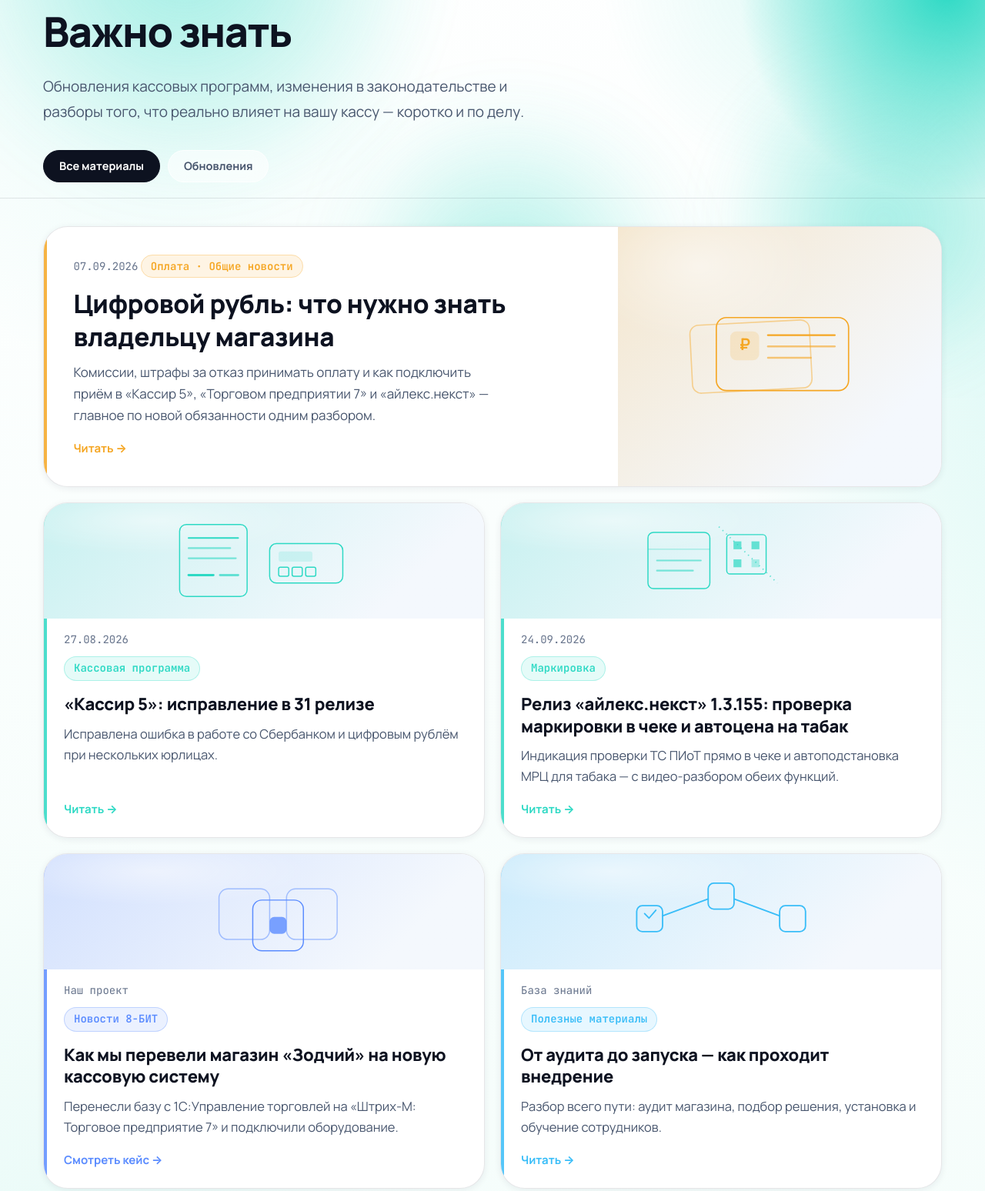
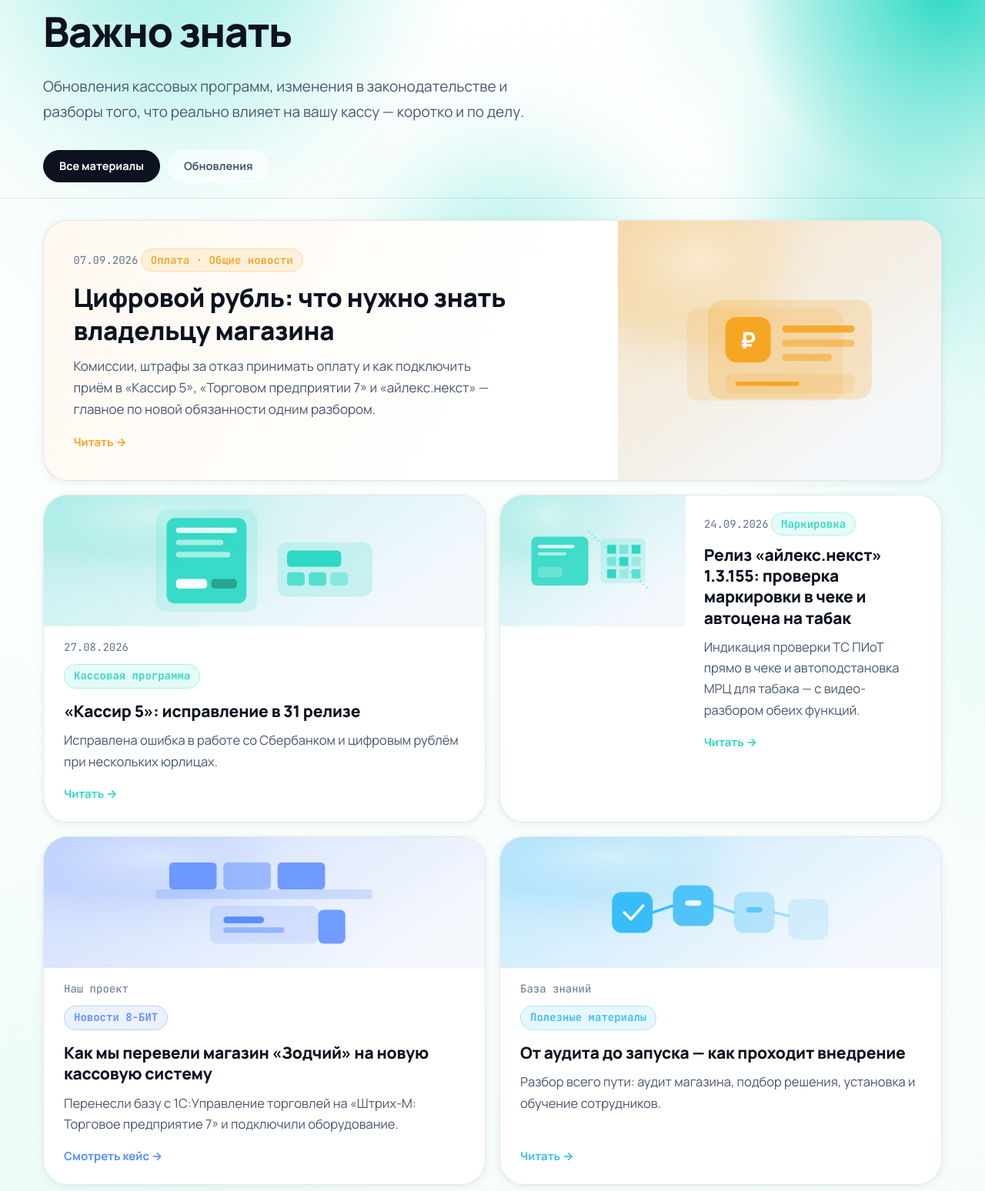
Before and after one commit to moshinanoga/8bit-site, a plain HTML site: page news.html in a window 1280 px wide. Shown: the part 283-1831 px from the top of the page at 77% size. Drawn offline with nearby package versions, Linux system fonts and the light colour scheme; a web font is replaced by a local one.

Commit message:
News: richer layered gradient-fill illustrations, lighter graphite-teal video previews with glow, varied medium-card composition, denser spacing, source caption moved out of page flow

```diff
--- a/news.html
+++ b/news.html
@@ -116,32 +116,35 @@
         <b>Читать →</b>
       </div>
       <div class="news-cover" aria-hidden="true">
-        <svg viewBox="0 0 400 160" fill="none">
-          <rect x="60" y="26" width="190" height="108" rx="14" stroke="currentColor" stroke-width="2" opacity=".45" transform="rotate(-3 155 80)"/>
-          <rect x="100" y="18" width="210" height="116" rx="16" stroke="currentColor" stroke-width="2"/>
-          <rect x="122" y="40" width="46" height="46" rx="10" fill="currentColor" opacity=".16"/>
-          <text x="145" y="70" font-size="26" font-weight="700" fill="currentColor" text-anchor="middle">₽</text>
-          <line x1="182" y1="46" x2="288" y2="46" stroke="currentColor" stroke-width="3" stroke-linecap="round"/>
-          <line x1="182" y1="64" x2="288" y2="64" stroke="currentColor" stroke-width="3" stroke-linecap="round" opacity=".6"/>
-          <line x1="182" y1="82" x2="250" y2="82" stroke="currentColor" stroke-width="3" stroke-linecap="round" opacity=".6"/>
+        <svg viewBox="0 0 400 170" fill="none">
+          <rect x="70" y="26" width="220" height="130" rx="18" fill="#f5a623" opacity=".14"/>
+          <rect x="100" y="14" width="230" height="140" rx="20" fill="#f5a623" opacity=".22"/>
+          <rect x="124" y="38" width="64" height="64" rx="16" fill="#f5a623"/>
+          <text x="156" y="82" font-size="32" font-weight="800" fill="#fff" text-anchor="middle">₽</text>
+          <rect x="204" y="50" width="102" height="10" rx="5" fill="#f5a623" opacity=".9"/>
+          <rect x="204" y="70" width="102" height="10" rx="5" fill="#f5a623" opacity=".55"/>
+          <rect x="204" y="90" width="70" height="10" rx="5" fill="#f5a623" opacity=".55"/>
+          <rect x="124" y="118" width="182" height="28" rx="9" fill="#f5a623" opacity=".16"/>
+          <rect x="138" y="129" width="90" height="6" rx="3" fill="#f5a623"/>
         </svg>
       </div>
     </a>
 
     <a class="news-card size-medium news-cat-update" href="news-kassir5-31-relise.html" data-cat="update">
       <div class="news-cover" aria-hidden="true">
-        <svg viewBox="0 0 400 160" fill="none">
-          <rect x="50" y="16" width="120" height="128" rx="12" stroke="currentColor" stroke-width="2"/>
-          <line x1="66" y1="40" x2="154" y2="40" stroke="currentColor" stroke-width="3" stroke-linecap="round"/>
-          <line x1="66" y1="58" x2="140" y2="58" stroke="currentColor" stroke-width="3" stroke-linecap="round" opacity=".6"/>
-          <line x1="66" y1="76" x2="150" y2="76" stroke="currentColor" stroke-width="3" stroke-linecap="round" opacity=".6"/>
-          <line x1="66" y1="106" x2="110" y2="106" stroke="currentColor" stroke-width="4" stroke-linecap="round"/>
-          <line x1="122" y1="106" x2="154" y2="106" stroke="currentColor" stroke-width="4" stroke-linecap="round" opacity=".7"/>
-          <rect x="210" y="50" width="130" height="70" rx="12" stroke="currentColor" stroke-width="2"/>
-          <rect x="226" y="64" width="60" height="18" rx="4" fill="currentColor" opacity=".16"/>
-          <rect x="226" y="92" width="18" height="16" rx="3" stroke="currentColor" stroke-width="2"/>
-          <rect x="250" y="92" width="18" height="16" rx="3" stroke="currentColor" stroke-width="2"/>
-          <rect x="274" y="92" width="18" height="16" rx="3" stroke="currentColor" stroke-width="2"/>
+        <svg viewBox="0 0 400 170" fill="none">
+          <rect x="40" y="10" width="150" height="150" rx="16" fill="#2dd9c4" opacity=".14"/>
+          <rect x="56" y="22" width="118" height="126" rx="12" fill="#2dd9c4" opacity=".92"/>
+          <rect x="70" y="36" width="90" height="8" rx="4" fill="#fff" opacity=".85"/>
+          <rect x="70" y="54" width="70" height="8" rx="4" fill="#fff" opacity=".55"/>
+          <rect x="70" y="72" width="80" height="8" rx="4" fill="#fff" opacity=".55"/>
+          <rect x="70" y="112" width="46" height="14" rx="5" fill="#fff" opacity=".95"/>
+          <rect x="122" y="112" width="38" height="14" rx="5" fill="#04241d" opacity=".3"/>
+          <rect x="220" y="58" width="140" height="80" rx="14" fill="#2dd9c4" opacity=".18"/>
+          <rect x="234" y="70" width="80" height="24" rx="6" fill="#2dd9c4"/>
+          <rect x="234" y="102" width="26" height="20" rx="5" fill="#2dd9c4" opacity=".75"/>
+          <rect x="266" y="102" width="26" height="20" rx="5" fill="#2dd9c4" opacity=".75"/>
+          <rect x="298" y="102" width="26" height="20" rx="5" fill="#2dd9c4" opacity=".4"/>
         </svg>
       </div>
       <time>27.08.2026</time>
@@ -150,34 +153,45 @@
       <p>Исправлена ошибка в работе со Сбербанком и цифровым рублём при нескольких юрлицах.</p>
       <b>Читать →</b>
     </a>
-    <a class="news-card size-medium news-cat-update" href="news-ileks-next-1-3-155.html" data-cat="update">
+    <a class="news-card size-medium compose-side news-cat-update" href="news-ileks-next-1-3-155.html" data-cat="update">
       <div class="news-cover" aria-hidden="true">
-        <svg viewBox="0 0 400 160" fill="none">
-          <rect x="70" y="30" width="110" height="100" rx="10" stroke="currentColor" stroke-width="2"/>
-          <line x1="70" y1="60" x2="180" y2="60" stroke="currentColor" stroke-width="2" opacity=".4"/>
-          <line x1="86" y1="80" x2="164" y2="80" stroke="currentColor" stroke-width="3" stroke-linecap="round" opacity=".6"/>
-          <line x1="86" y1="98" x2="150" y2="98" stroke="currentColor" stroke-width="3" stroke-linecap="round" opacity=".6"/>
-          <rect x="210" y="34" width="70" height="70" rx="6" stroke="currentColor" stroke-width="2"/>
-          <rect x="222" y="46" width="14" height="14" fill="currentColor" opacity=".7"/>
-          <rect x="254" y="46" width="14" height="14" fill="currentColor" opacity=".7"/>
-          <rect x="222" y="78" width="14" height="14" fill="currentColor" opacity=".7"/>
-          <rect x="254" y="78" width="14" height="14" fill="currentColor" opacity=".35"/>
-          <line x1="196" y1="20" x2="300" y2="120" stroke="currentColor" stroke-width="2.5" stroke-dasharray="2 7" opacity=".7"/>
+        <svg viewBox="0 0 400 170" fill="none">
+          <rect x="50" y="26" width="140" height="120" rx="14" fill="#2dd9c4" opacity=".88"/>
+          <rect x="66" y="46" width="90" height="8" rx="4" fill="#fff" opacity=".85"/>
+          <rect x="66" y="64" width="70" height="8" rx="4" fill="#fff" opacity=".55"/>
+          <rect x="66" y="100" width="60" height="26" rx="7" fill="#fff" opacity=".22"/>
+          <rect x="220" y="30" width="110" height="110" rx="12" fill="#2dd9c4" opacity=".16"/>
+          <rect x="236" y="46" width="22" height="22" fill="#2dd9c4"/>
+          <rect x="266" y="46" width="22" height="22" fill="#2dd9c4" opacity=".5"/>
+          <rect x="296" y="46" width="22" height="22" fill="#2dd9c4"/>
+          <rect x="236" y="76" width="22" height="22" fill="#2dd9c4" opacity=".5"/>
+          <rect x="266" y="76" width="22" height="22" fill="#2dd9c4"/>
+          <rect x="296" y="76" width="22" height="22" fill="#2dd9c4" opacity=".3"/>
+          <rect x="236" y="106" width="22" height="22" fill="#2dd9c4"/>
+          <rect x="266" y="106" width="22" height="22" fill="#2dd9c4" opacity=".3"/>
+          <rect x="296" y="106" width="22" height="22" fill="#2dd9c4" opacity=".7"/>
+          <line x1="190" y1="12" x2="340" y2="158" stroke="#2dd9c4" stroke-width="3" stroke-dasharray="3 8" opacity=".8"/>
         </svg>
       </div>
-      <time>24.09.2026</time>
-      <span class="cat">Маркировка</span>
-      <h3>Релиз «айлекс.некст» 1.3.155: проверка маркировки в чеке и автоцена на табак</h3>
-      <p>Индикация проверки ТС ПИоТ прямо в чеке и автоподстановка МРЦ для табака — с видео-разбором обеих функций.</p>
-      <b>Читать →</b>
+      <div class="news-card-copy">
+        <time>24.09.2026</time>
+        <span class="cat">Маркировка</span>
+        <h3>Релиз «айлекс.некст» 1.3.155: проверка маркировки в чеке и автоцена на табак</h3>
+        <p>Индикация проверки ТС ПИоТ прямо в чеке и автоподстановка МРЦ для табака — с видео-разбором обеих функций.</p>
+        <b>Читать →</b>
+      </div>
     </a>
     <a class="news-card size-medium news-cat-company" href="magazin-zodhiy.html" data-cat="company">
       <div class="news-cover" aria-hidden="true">
-        <svg viewBox="0 0 400 160" fill="none">
-          <rect x="120" y="40" width="90" height="90" rx="16" stroke="currentColor" stroke-width="2" opacity=".5"/>
-          <rect x="180" y="60" width="90" height="90" rx="16" stroke="currentColor" stroke-width="2"/>
-          <rect x="240" y="40" width="90" height="90" rx="16" stroke="currentColor" stroke-width="2" opacity=".5"/>
-          <rect x="210" y="90" width="30" height="30" rx="8" fill="currentColor" opacity=".8"/>
+        <svg viewBox="0 0 400 170" fill="none">
+          <rect x="40" y="66" width="320" height="14" rx="4" fill="#5b8cff" opacity=".22"/>
+          <rect x="60" y="26" width="70" height="40" rx="6" fill="#5b8cff" opacity=".85"/>
+          <rect x="140" y="26" width="70" height="40" rx="6" fill="#5b8cff" opacity=".5"/>
+          <rect x="220" y="26" width="70" height="40" rx="6" fill="#5b8cff" opacity=".85"/>
+          <rect x="120" y="90" width="160" height="56" rx="10" fill="#5b8cff" opacity=".16"/>
+          <rect x="140" y="106" width="60" height="10" rx="5" fill="#5b8cff"/>
+          <rect x="140" y="122" width="90" height="8" rx="4" fill="#5b8cff" opacity=".5"/>
+          <rect x="280" y="96" width="40" height="50" rx="8" fill="#5b8cff" opacity=".85"/>
         </svg>
       </div>
       <time>Наш проект</time>
@@ -188,13 +202,17 @@
     </a>
     <a class="news-card size-medium news-cat-useful" href="knowledge.html" data-cat="general">
       <div class="news-cover" aria-hidden="true">
-        <svg viewBox="0 0 400 160" fill="none">
-          <rect x="50" y="70" width="46" height="46" rx="10" stroke="currentColor" stroke-width="2.5"/>
-          <rect x="177" y="30" width="46" height="46" rx="10" stroke="currentColor" stroke-width="2.5"/>
-          <rect x="304" y="70" width="46" height="46" rx="10" stroke="currentColor" stroke-width="2.5"/>
-          <path d="M96 88 L177 58" stroke="currentColor" stroke-width="2.5" stroke-linecap="round"/>
-          <path d="M223 58 L304 88" stroke="currentColor" stroke-width="2.5" stroke-linecap="round"/>
-          <path d="M64 84 l8 8 12-14" stroke="currentColor" stroke-width="2.5" fill="none" stroke-linecap="round" stroke-linejoin="round"/>
+        <svg viewBox="0 0 400 170" fill="none">
+          <rect x="40" y="70" width="60" height="60" rx="14" fill="#38bdf8"/>
+          <path d="M58 100l10 10 18-20" stroke="#fff" stroke-width="4" fill="none" stroke-linecap="round" stroke-linejoin="round"/>
+          <rect x="130" y="60" width="60" height="60" rx="14" fill="#38bdf8" opacity=".85"/>
+          <rect x="148" y="82" width="24" height="8" rx="4" fill="#fff" opacity=".9"/>
+          <rect x="220" y="70" width="60" height="60" rx="14" fill="#38bdf8" opacity=".3"/>
+          <rect x="238" y="92" width="24" height="8" rx="4" fill="#38bdf8" opacity=".7"/>
+          <line x1="100" y1="100" x2="130" y2="90" stroke="#38bdf8" stroke-width="4" stroke-linecap="round"/>
+          <line x1="190" y1="90" x2="220" y2="100" stroke="#38bdf8" stroke-width="4" stroke-linecap="round" opacity=".6"/>
+          <rect x="300" y="80" width="60" height="60" rx="14" fill="#38bdf8" opacity=".14"/>
+          <line x1="280" y1="100" x2="300" y2="105" stroke="#38bdf8" stroke-width="4" stroke-linecap="round" opacity=".4"/>
         </svg>
       </div>
       <time>База знаний</time>
@@ -219,7 +237,6 @@
       <b>Читать →</b>
     </a>
   </div>
-  <p class="source-note" style="padding:0 4px;margin-top:24px">Новости о релизах и обновлениях программ — от разработчика «ЦОР Айлекс», нашего партнёра.</p>
 
   <div class="news-video-section">
     <div class="news-video-heading">
@@ -230,16 +247,15 @@
       <a class="news-video-card" href="https://rutube.ru/video/7d23550520ce06f5a7ff155e96940a3a/" target="_blank" rel="noopener">
         <div class="news-video-thumb">
           <svg class="video-scene" viewBox="0 0 400 300" preserveAspectRatio="xMidYMid slice" aria-hidden="true">
-            <rect width="400" height="300" fill="#12181f"/>
-            <rect x="130" y="24" width="140" height="252" rx="10" fill="#1c242d" stroke="#2dd9c4" stroke-width="1.5"/>
-            <line x1="150" y1="56" x2="250" y2="56" stroke="#3a4552" stroke-width="4" stroke-linecap="round"/>
-            <line x1="150" y1="76" x2="230" y2="76" stroke="#3a4552" stroke-width="4" stroke-linecap="round"/>
-            <line x1="150" y1="96" x2="245" y2="96" stroke="#3a4552" stroke-width="4" stroke-linecap="round"/>
-            <rect x="150" y="126" width="100" height="28" rx="6" fill="#2dd9c433"/>
-            <path d="M162 140l8 8 17-19" stroke="#2dd9c4" stroke-width="3" fill="none" stroke-linecap="round" stroke-linejoin="round"/>
-            <line x1="150" y1="180" x2="250" y2="180" stroke="#3a4552" stroke-width="4" stroke-linecap="round"/>
-            <line x1="150" y1="200" x2="220" y2="200" stroke="#3a4552" stroke-width="4" stroke-linecap="round"/>
-            <line x1="150" y1="220" x2="240" y2="220" stroke="#3a4552" stroke-width="4" stroke-linecap="round"/>
+            <rect x="130" y="24" width="140" height="252" rx="10" fill="#0e2529" stroke="#2dd9c4" stroke-width="1.5" opacity=".9"/>
+            <line x1="150" y1="56" x2="250" y2="56" stroke="#4fd9c9" stroke-width="4" stroke-linecap="round" opacity=".65"/>
+            <line x1="150" y1="76" x2="230" y2="76" stroke="#4fd9c9" stroke-width="4" stroke-linecap="round" opacity=".4"/>
+            <line x1="150" y1="96" x2="245" y2="96" stroke="#4fd9c9" stroke-width="4" stroke-linecap="round" opacity=".4"/>
+            <rect x="150" y="126" width="100" height="28" rx="6" fill="#2dd9c4" opacity=".28"/>
+            <path d="M162 140l8 8 17-19" stroke="#7fffe8" stroke-width="3" fill="none" stroke-linecap="round" stroke-linejoin="round"/>
+            <line x1="150" y1="180" x2="250" y2="180" stroke="#4fd9c9" stroke-width="4" stroke-linecap="round" opacity=".4"/>
+            <line x1="150" y1="200" x2="220" y2="200" stroke="#4fd9c9" stroke-width="4" stroke-linecap="round" opacity=".4"/>
+            <line x1="150" y1="220" x2="240" y2="220" stroke="#4fd9c9" stroke-width="4" stroke-linecap="round" opacity=".4"/>
           </svg>
           <span class="news-video-badge"><svg width="12" height="12" viewBox="0 0 24 24" fill="#fff"><path d="M8 5v14l11-7z"/></svg>RuTube ↗</span>
           <span class="news-video-duration">6:50</span>
@@ -254,13 +270,12 @@
       <a class="news-video-card" href="https://rutube.ru/video/cd27cf2dcd06608205dd8a0683778d33/" target="_blank" rel="noopener">
         <div class="news-video-thumb">
           <svg class="video-scene" viewBox="0 0 400 300" preserveAspectRatio="xMidYMid slice" aria-hidden="true">
-            <rect width="400" height="300" fill="#1a1420"/>
-            <rect x="110" y="70" width="180" height="110" rx="14" fill="#241c2c" stroke="#ec4899" stroke-width="1.5"/>
-            <rect x="110" y="70" width="46" height="110" rx="14" fill="#ec489933"/>
-            <line x1="170" y1="98" x2="270" y2="98" stroke="#4a4050" stroke-width="4" stroke-linecap="round"/>
-            <text x="178" y="150" font-size="36" font-weight="800" fill="#ec4899">₽</text>
-            <line x1="220" y1="140" x2="272" y2="140" stroke="#4a4050" stroke-width="6" stroke-linecap="round"/>
-            <line x1="220" y1="158" x2="260" y2="158" stroke="#4a4050" stroke-width="6" stroke-linecap="round" opacity=".6"/>
+            <rect x="110" y="70" width="180" height="110" rx="14" fill="#0e2529" stroke="#2dd9c4" stroke-width="1.5" opacity=".9"/>
+            <rect x="110" y="70" width="46" height="110" rx="14" fill="#2dd9c4" opacity=".22"/>
+            <line x1="170" y1="98" x2="270" y2="98" stroke="#4fd9c9" stroke-width="4" stroke-linecap="round" opacity=".45"/>
+            <text x="178" y="150" font-size="36" font-weight="800" fill="#7fffe8">₽</text>
+            <line x1="220" y1="140" x2="272" y2="140" stroke="#4fd9c9" stroke-width="6" stroke-linecap="round" opacity=".55"/>
+            <line x1="220" y1="158" x2="260" y2="158" stroke="#4fd9c9" stroke-width="6" stroke-linecap="round" opacity=".35"/>
           </svg>
           <span class="news-video-badge"><svg width="12" height="12" viewBox="0 0 24 24" fill="#fff"><path d="M8 5v14l11-7z"/></svg>RuTube ↗</span>
           <span class="news-video-duration">6:24</span>
@@ -273,6 +288,7 @@
         </div>
       </a>
     </div>
+    <p class="news-source-caption">Материалы о релизах и обновлениях программ — от разработчика «ЦОР Айлекс», нашего партнёра.</p>
   </div>
 </section>
 </main>
```
Also changed, not shown: assets/css/style.css.
